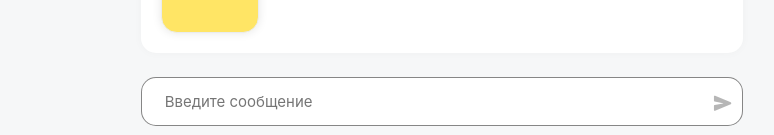
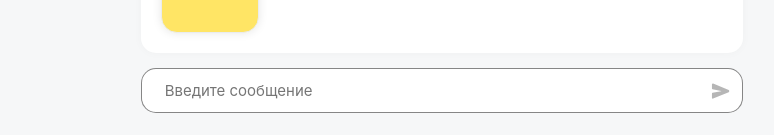
Before and after one commit to 4444urka/hackathon, a React (Create React App) app: page / in a window 1280 px wide. Shown: the part 662-797 px from the top of the page, without its empty margins (198-972 px from the left). Built offline with nearby package versions, Linux system fonts and the light colour scheme.

Commit message:
Create textarea in Input & block of Input when bot is responding

```diff
--- a/package.json
+++ b/package.json
@@ -16,6 +16,7 @@
     "react": "^18.3.1",
     "react-dom": "^18.3.1",
     "react-icons": "^5.2.1",
+    "react-markdown": "^9.0.1",
     "react-redux": "^9.1.2",
     "react-router-dom": "^6.23.1",
     "react-scripts": "5.0.1",
--- a/src/components/Center/Center.css
+++ b/src/components/Center/Center.css
@@ -3,5 +3,5 @@
     flex-direction: column;
     justify-content: center;
     align-items: center;
-    row-gap: 3vh;
+    row-gap: 15px;
 }
--- a/src/components/SubmitButton/SubmitButton.css
+++ b/src/components/SubmitButton/SubmitButton.css
@@ -1,14 +1,13 @@
 .submitButton {
   position: absolute;
-  top: 0.95em;
-  right: 1em;
-  height: 2.2em;
-  padding: 0 0;
+  padding: 0;
   transform: scale(1.4);
   border: none;
-  text-transform: uppercase;
+  /*text-transform: uppercase;*/
   transition: all 0.3s ease-in-out;
   background-color: rgba(0, 0, 0, 0);
+  margin-right: 15px;
+  margin-top: 5px;
 }
 
 .submitButton:hover {
--- a/src/components/promptInput/PromptInput.css
+++ b/src/components/promptInput/PromptInput.css
@@ -3,26 +3,45 @@
   }
 
 .form {
-    position: relative;
+    display: inline-flex;
     align-items: center;
+    justify-content: end;
+    box-sizing: border-box;;
 }
+
 .PromptInput {
-    display: block;
+    /*display: flex;*/
+    /*flex-wrap: wrap;*/
+    /*box-sizing: border-box;*/
     outline: none;
-    max-height: 10em;
+    /*max-height: 10em;*/
     transition: border-color 0.3s ease-in-out;
-    line-height: 3em;
-    min-width: 400px;
+    /*line-height: 3em;*/
+    /*padding-top: 0.5em;*/
+    height: 3em;
+    /*min-width: 400px;*/
     border-radius: 1em;
     font-size: 15px;
     width: 47vw;
     border: 1px solid #00000079;
     padding-left: 1.5em;
     padding-right: 2em;
-    resize: vertical;
-    height: fit-content;
+    padding-top: 0.8em;
+    padding-bottom: 0.8em;
+    resize: none;
+    overflow-y: auto;
+    margin: 0;
+    white-space: pre-wrap;
 }
 
 .PromptInput:hover, :focus {
     border-color: #ffdd2d;
 }
+
+.PromptInput::-webkit-scrollbar {
+    width: 0;
+}
+
+.PromptInput > .submitButton {
+    justify-content: flex-end;
+}
--- a/src/components/promptInput/PromptInput.tsx
+++ b/src/components/promptInput/PromptInput.tsx
@@ -1,32 +1,44 @@
 import React, { useState } from "react";
 import "./PromptInput.css";
 import SubmitButton from "../SubmitButton/SubmitButton";
-import { useAppDispatch } from "../../hooks/redux-hooks";
+import { useAppDispatch, useAppSelector } from "../../hooks/redux-hooks";
 import { addBotResponseToHistory, addUserResponseToHistory } from "../../store/slices/responseHistorySlice";
 
 const PromptInput: React.FC = () => {
   const [text, setText] = useState<string>("");
+  const [isBotResponding, setIsBotResponding] = useState<boolean>(false);
   const dispatch = useAppDispatch();
 
-  const handleSubmit = (event: React.FormEvent<HTMLFormElement>) => {
+  const handleSubmit = async (event: React.FormEvent<HTMLFormElement>) => {
     event.preventDefault();
-    if (text.trim() !== "") {
-      dispatch(addUserResponseToHistory(text));
-      dispatch(addBotResponseToHistory(text));
+    if (text.trim() !== "" && !isBotResponding) {
+      setIsBotResponding(true);
+      await dispatch(addUserResponseToHistory(text));
+      await dispatch(addBotResponseToHistory(text));
       setText("");
+      setIsBotResponding(false);
+    }
+  };
+
+  const handleKeyPress = (event: React.KeyboardEvent) => {
+    if (event.key === 'Enter' && !event.shiftKey) {
+      event.preventDefault();
+      handleSubmit(event as unknown as React.FormEvent<HTMLFormElement>);
     }
   };
 
   return (
     <form className="form" onSubmit={handleSubmit}>
-      <input
-        type="text"
+      <textarea
         placeholder="Введите сообщение"
         value={text}
         className="PromptInput"
         onChange={(e) => setText(e.target.value)}
+        onKeyPress = {handleKeyPress}
+        rows={1}
+        disabled={isBotResponding}
       />
-      <SubmitButton disabled={!text.trim()} />
+      <SubmitButton disabled={!text.trim() || isBotResponding} />
     </form>
   );
 };
```
Also changed, not shown: 1 other file (tests, documents, lock files or other folders).
